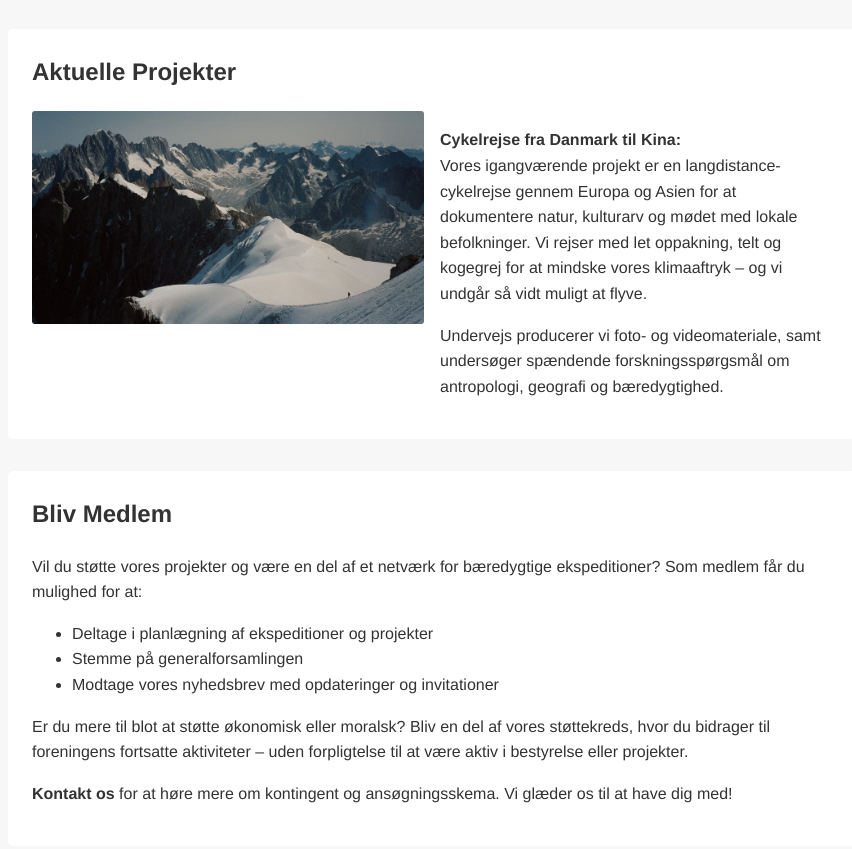
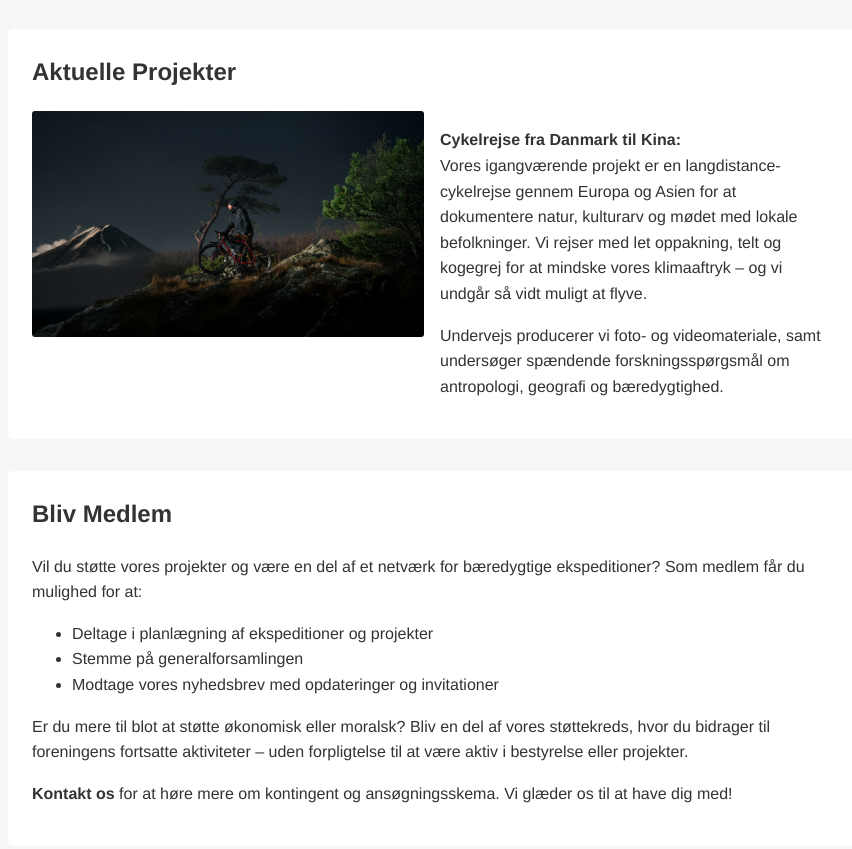
Before and after one commit to simul-terra/simul-terra.github.io, a plain HTML site: page index.html in a window 1280 px wide. Shown: the part 900-1749 px from the top of the page, without its empty margins (208-1060 px from the left). Drawn offline with Linux system fonts and the light colour scheme.

Commit message:
Update index.html

```diff
--- a/index.html
+++ b/index.html
@@ -129,7 +129,7 @@
     <div class="grid">
       <!-- Replace image links with direct image URLs from Camillo's portfolio -->
       <div>
-        <img src="https://github.com/simul-terra/simul-terra.github.io/blob/main/5a3babb2-f87b-4852-90fc-83e39f8b3d6a_rw_1920.jpg?raw=true" alt="Project image 1" />
+        <img src="https://raw.githubusercontent.com/simul-terra/simul-terra.github.io/refs/heads/main/cb815a0e-1a64-4937-8e7f-bba565cc645f_rw_1920.jpg" alt="Project image 1" />
       </div>
       <div>
         <p>
```
